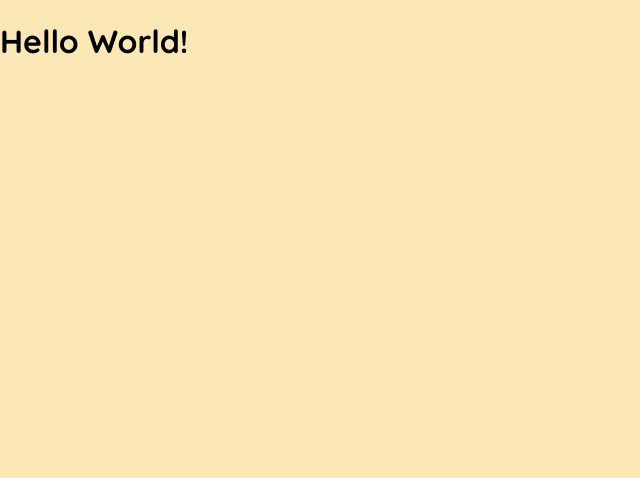
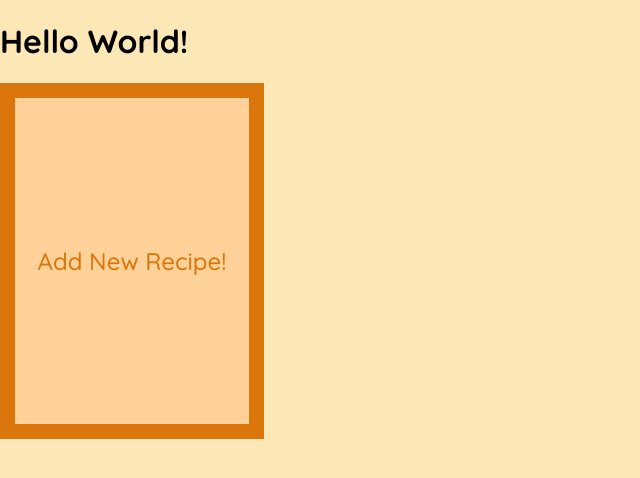
Before and after one commit to AlyssaHug/Recipes, a React (Vite) app: page / in a window 1280 px wide. Shown: the top 478 px of the page, without its empty margins (0-640 px from the left). Built offline with nearby package versions, Linux system fonts and the light colour scheme; no server answers.

Commit message:
made button

```diff
--- a/package.json
+++ b/package.json
@@ -25,6 +25,6 @@
         "eslint-plugin-react-refresh": "^0.4.20",
         "gh-pages": "^6.3.0",
         "globals": "^16.3.0",
-        "vite": "^7.1.2"
+        "vite": "^7.1.7"
     }
 }
--- a/src/App.jsx
+++ b/src/App.jsx
@@ -1,6 +1,7 @@
 import "./App.css";
 import React, { useState, useEffect } from "react";
 import Recipe from "./components/Card";
+import Add from "./components/Add";
 
 function App() {
     const [recipes, setRecipes] = useState([]);
@@ -28,6 +29,7 @@ function App() {
     return (
         <div>
             <h1>Hello World!</h1>
+            <Add/>
             <div className='recipes'>{recipes.map(showRecipes)}</div>
         </div>
     );
--- /dev/null
+++ b/src/components/Add.jsx
@@ -0,0 +1,9 @@
+function Add() {
+return (
+<div>
+    <button className="button">Add New Recipe!</button>
+</div>
+);
+}
+
+export default Add;
--- a/src/index.css
+++ b/src/index.css
@@ -31,3 +31,16 @@ a {
     max-width: 220px;
     margin: 20px;
 }
+
+/*====Button Styles====*/
+.button {
+    width: 264px;
+    height: 356px;
+    font-family: "Quicksand", arial;
+    font-size: 24px;
+    font-weight: 500;
+    color: #da760b;
+    background-color: #ffc5869c;
+    border: 15px solid #da760b;
+    text-align: center;
+}
```
Also changed, not shown: 1 other file (tests, documents, lock files or other folders).
